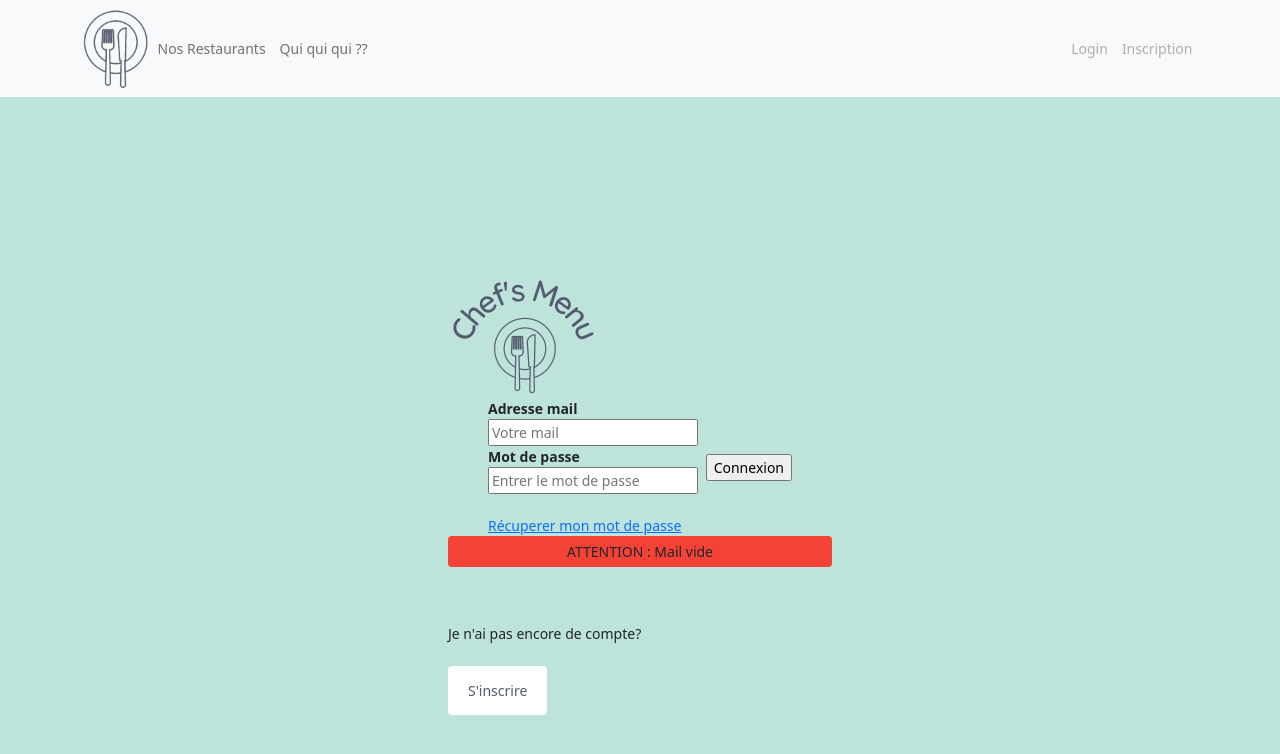
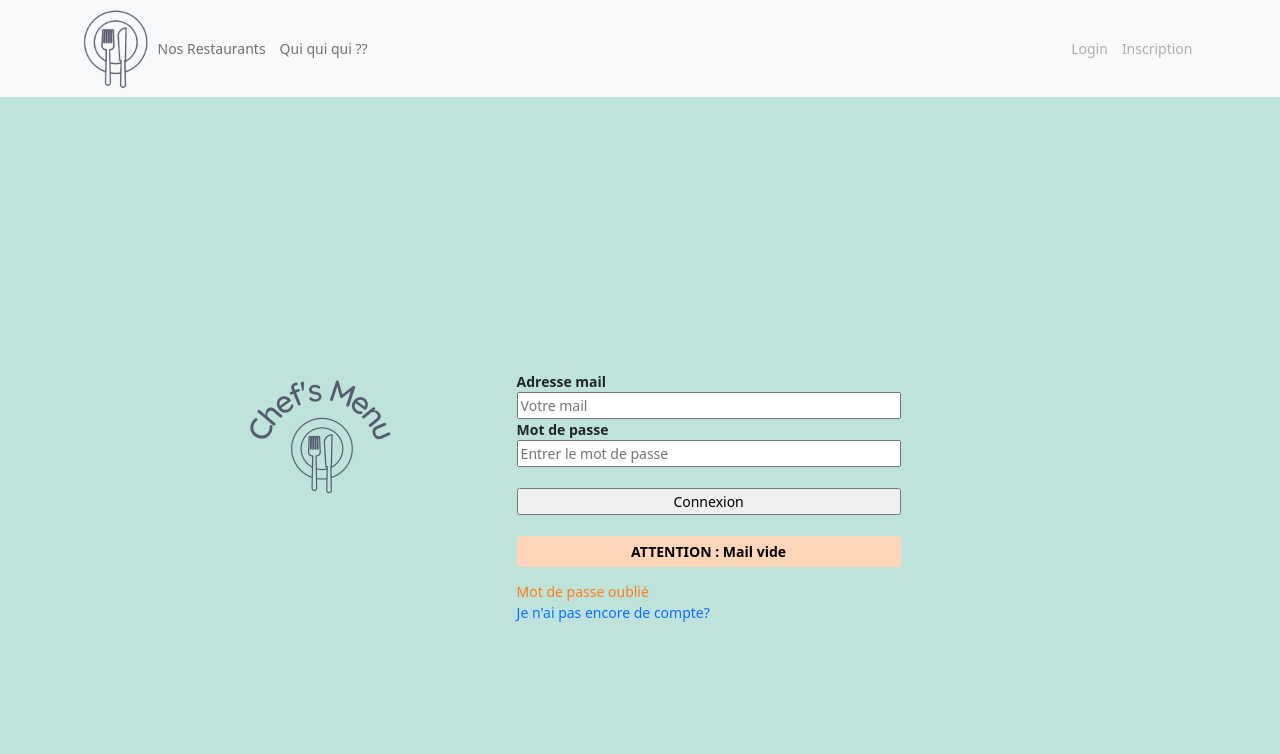
Before and after one commit to Czila/ChefsMenu_Front, a React (Create React App) app: page /login in a window 1280 px wide. Both pictures are taken after a click on the input "Connexion". Shown: the top 754 px of the page. Built offline with nearby package versions, Linux system fonts and the light colour scheme.

Commit message:
merge pull

```diff
--- a/src/App.js
+++ b/src/App.js
@@ -10,8 +10,12 @@ import AjouterunMenu from './components/AjouterunMenu/AjouterunMenu';
 import AccueilLogin from './pages/AccueilLogin/AccueilLogin';
 import AjoutRestaurant from './components/AjoutRestaurant/AjoutRestaurant'
 import NewQRCode from './components/NewQRCode/NewQRCode'
+import ChangerMotDepasse from './components/ChangerMotDepasse/ChangerMotDepasse'
+import { useState } from 'react';
 
 function App() {
+const [currentRestaurantId,setCurrentRestaurantId]=useState('')
+
   const ProtectedRoute = ({ children }) => {
     const user =localStorage.getItem("token")
     if (!user) {
@@ -30,6 +34,7 @@ function App() {
               </ProtectedRoute>
             } />
           <Route path="/login" element={<Login />} />
+          <Route path="/changePass/:token" element={<ChangerMotDepasse />} />
           <Route path="/inscription" element={<Inscription />}  />
 
           <Route path="/ajouterunelement/:restaurantID"  element={
--- a/src/components/AjouteruneCategorie/AjouteruneCategorie.js
+++ b/src/components/AjouteruneCategorie/AjouteruneCategorie.js
@@ -1,10 +1,10 @@
-import React, { useState } from 'react';
+import React, { useEffect, useState } from 'react';
 import './AjouteruneCategorie.css'
 import { fetchWrapper } from '../../lib/useGestDB';
 import menu from '../../assets/menu.png'
 import {useParams} from 'react-router-dom';
 
-function AjouteruneCategorie() {
+function AjouteruneCategorie({currentRest}) {
     const params = useParams();
     let idRestaurant =params.restaurantID
     const [nom, setNom] = useState("")
@@ -25,6 +25,10 @@ catch(err)
 }
 }
 
+useEffect(() => {
+console.log(currentRest)
+},[currentRest])
+
     return (
         <div id='AjouteruneCategorieForm'>
             <div>
@@ -32,8 +36,7 @@ catch(err)
             </div>
             <div className='AUCdiv'>
                 <div className='AUCdiv'>
-
-                  <label className='AUCtitre'><h3><b>Ajoutez une catégorie (entrées, plats, desserts, boissons...) </b></h3></label><br/><br/>
+                  <label className='AUCtitre'><h3><b>{currentRest}Ajoutez une catégorie (entrées, plats, desserts, boissons...) </b></h3></label><br/><br/>
                   <label><b>Nom</b></label><br/>
                   <input className='input' type="text" placeholder="nom" onChange={(e) => setNom(e.currentTarget.value)} name='nom'value={nom} required/>
                 </div><br/>
--- a/src/components/Navbar/NavScroll.js
+++ b/src/components/Navbar/NavScroll.js
@@ -10,7 +10,7 @@ import {fetchWrapper} from '../../lib/useGestDB'
 import { useNavigate } from "react-router-dom";
 
 
-function NavScroll(props) {
+function NavScroll({currentRestUpdate}) {
   const navigate = useNavigate();
   const gestLogin = useGestLogin()
   const [isLogin,setIsLogin] = useState(false)
--- a/src/components/login/Login.css
+++ b/src/components/login/Login.css
@@ -5,6 +5,12 @@
     justify-content: center;
     align-items: center;
     height: 100vh;
+}
+
+#loginDiv {
+    display: flex;
+    flex-direction: row;
+
 }
 
 .logo {
@@ -15,11 +21,13 @@
     display: flex;
     flex-direction: row;
     justify-content: center;
+    width: 50vw;
 }
 
 .inputDiv{
     display: flex;
     flex-direction: column;
+    width: 30vw;
 }
 .buttonDiv {
     align-self: center;
@@ -48,7 +56,9 @@
   }
 
 .alert {
-    background-color: #f44336;
+    color : #000000;
+    font-weight: bold;
+    background-color: #ffd6ba;
     text-align: center;
     padding: 0.5vh;
     width: 30vw;
@@ -59,3 +69,22 @@
     background-color: #bee3db;
     color: #555b6e;
   }
+
+
+  a {
+    color: #0d6efd;
+    text-decoration: none;
+  }
+
+.lost {
+    color : #fd7e14
+}
+
+  a:hover {
+    text-decoration: underline;
+  }
+
+  .input{
+    background-color: #faf9f9;
+    border: 2px solid #89b0ae;
+}
--- a/src/components/login/Login.js
+++ b/src/components/login/Login.js
@@ -73,10 +73,10 @@ function Login(props) {
         <div id='loginForm'>
             {(finReset) ?
             <div>
-              <h3> 📧 Un mail avec les instructions pour réinitialiser votre mot de passe viens de partir !!!</h3>
+              <h3> 📧 Un mail avec les instructions pour réinitialiser votre mot de passe vient de partir !!!</h3>
             </div>
             :
-            <div>
+            <div id='loginDiv'>
               <div>
                 <img src={logo} alt="Logo" className='logo' />
               </div>
@@ -87,16 +87,19 @@ function Login(props) {
                     <label><b>Mot de passe</b></label>
                     <input type="password" placeholder="Entrer le mot de passe" name="password" onChange={handleChange} value={login.password} required />
                     <br/>
-                    <a href="#" onClick={() => lostPass()}>Récuperer mon mot de passe</a>
+                    <input type="submit" id='submit' onClick={verifEmail} value='Connexion'/>
+                    <br/>
+                    {(erreur !=='') && <div className='alert'><label >{erreur}</label></div>}
+                    <a href="#" onClick={() => lostPass()} className='lost'>Mot de passe oublié</a>
+                    <a href="#" onClick={() => goInscription()} className='new'>Je n'ai pas encore de compte?</a>
                   </div>
+
                 <div className='buttonDiv'>
-                  <input type="submit" id='submit' onClick={verifEmail} value='Connexion'/>
+
                 </div>
               </div>
-              {(erreur !=='') && <div className='alert'><label >{erreur}</label></div>}
-              <p><br/><br/>Je n'ai pas encore de compte?</p>
-              <button onClick={goInscription}>S'inscrire</button>
-            </div>
+
+             </div>
           }
         </div>
         );
```
